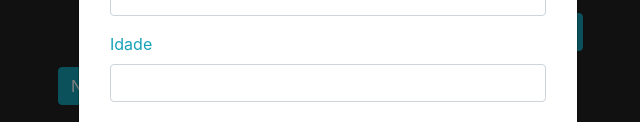
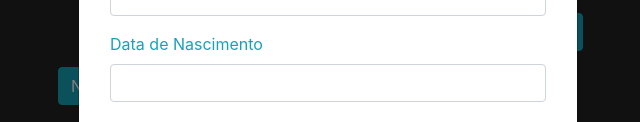
Before and after one commit to sophiasatuf/safe.investment.ui, a plain HTML site: page login.html in a window 1280 px wide. Both pictures are taken after a click on the button "Novo usuario". Shown: the part 290-412 px from the top of the page, without its empty margins (312-952 px from the left). Drawn offline with nearby package versions, Linux system fonts and the light colour scheme.

Commit message:
Update login.html

```diff
--- a/login.html
+++ b/login.html
@@ -65,7 +65,7 @@
                         <input type="text" name="txt_email" id="txt_email" class="form-control">
                     </div>
                     <div class="form-group">
-                        <label for="idade" class="text-info">Idade</label><br>
+                        <label for="idade" class="text-info">Data de Nascimento</label><br>
                         <input type="text" name="txt_idade" id="txt_idade" class="form-control">
                     </div>
                     <div class="form-group">
```
